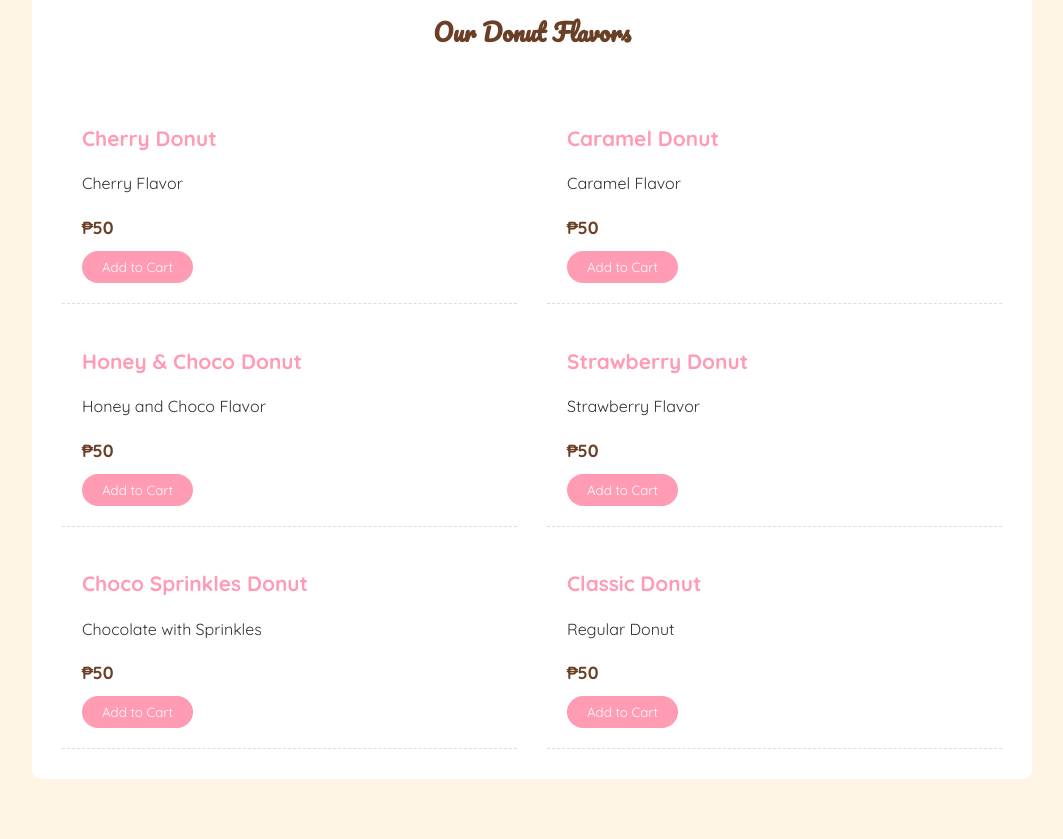
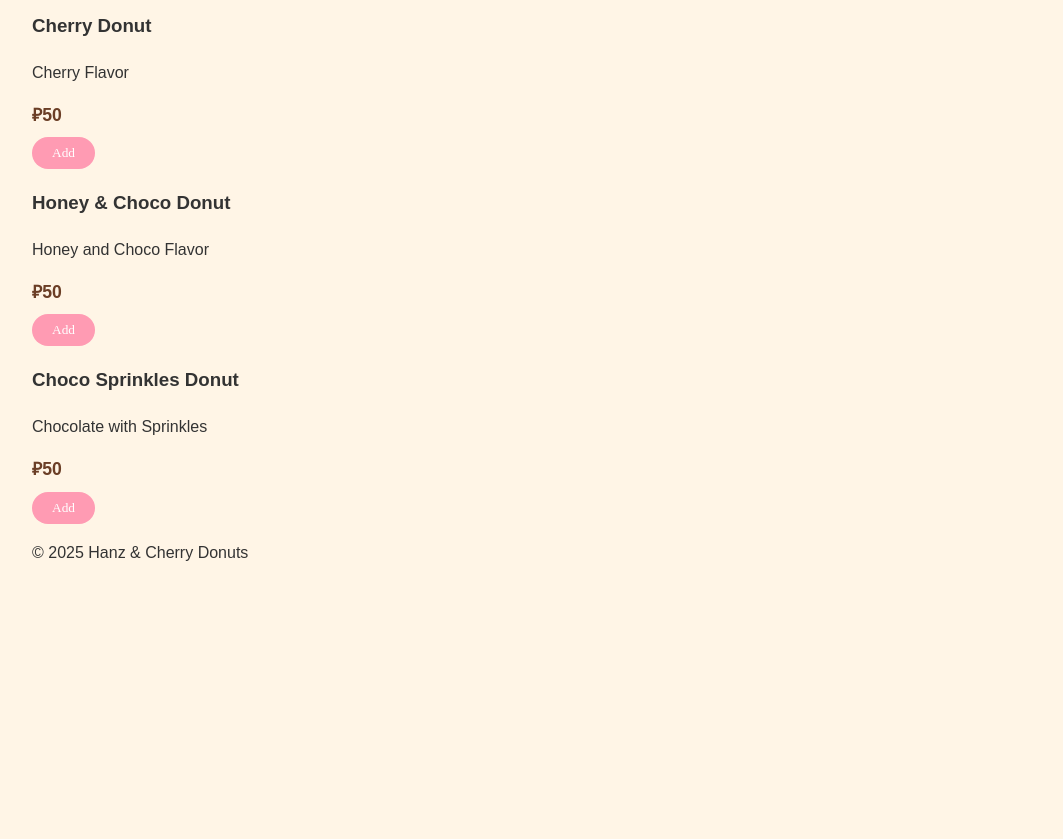
Before and after one commit to hanzlovecherry123/Hanz-Cherry-Donuts, a plain HTML site: page index.html in a window 1280 px wide. Shown: the part 491-1330 px from the top of the page, without its empty margins (108-1171 px from the left). After the commit the page ends 1092 px from the top, so only its background shows below. Drawn offline with Linux system fonts and the light colour scheme.

Commit message:
Update index.html

```diff
--- a/index.html
+++ b/index.html
@@ -4,171 +4,53 @@
     <meta charset="UTF-8">
     <meta name="viewport" content="width=device-width, initial-scale=1.0">
     <title>Hanz & Cherry Donuts</title>
-    <link href="https://fonts.googleapis.com/css2?family=Pacifico&family=Quicksand:wght@400;700&display=swap" rel="stylesheet">
-    <style>
-        /* Clean, minimal CSS */
-        :root {
-            --pink: #ff9bb3;
-            --brown: #6b3e26;
-            --cream: #fff5e6;
-            --white: #ffffff;
-        }
-
-        body {
-            font-family: 'Quicksand', sans-serif;
-            background: var(--cream);
-            color: #333;
-            line-height: 1.6;
-            max-width: 1000px;
-            margin: 0 auto;
-            padding: 20px;
-        }
-
-        h1, h2 {
-            font-family: 'Pacifico', cursive;
-            color: var(--brown);
-            text-align: center;
-        }
-
-        h1 {
-            font-size: 2.5rem;
-            margin-bottom: 10px;
-        }
-
-        .tagline {
-            text-align: center;
-            font-style: italic;
-            margin-bottom: 40px;
-        }
-
-        .section {
-            margin: 40px 0;
-            padding: 30px;
-            background: var(--white);
-            border-radius: 10px;
-        }
-
-        .flavor-grid {
-            display: grid;
-            grid-template-columns: 1fr 1fr;
-            gap: 30px;
-            margin-top: 30px;
-        }
-
-        .donut {
-            padding: 20px;
-            border-bottom: 1px dashed #ddd;
-        }
-
-        .donut h3 {
-            color: var(--pink);
-            margin-bottom: 5px;
-            font-size: 1.3rem;
-        }
-
-        .price {
-            font-weight: bold;
-            color: var(--brown);
-            margin: 10px 0;
-            font-size: 1.1rem;
-        }
-
-        .add-btn {
-            background: var(--pink);
-            color: white;
-            border: none;
-            padding: 8px 20px;
-            border-radius: 20px;
-            cursor: pointer;
-            font-family: 'Quicksand';
-            transition: all 0.3s;
-        }
-
-        .add-btn:hover {
-            background: var(--brown);
-        }
-    </style>
+    <link rel="stylesheet" href="style.css">
 </head>
 <body>
     <header>
         <h1>Hanz & Cherry Donuts</h1>
-        <p class="tagline">Made with love since 2025</p>
+        <p>Made with love since 2025</p>
     </header>
 
-    <section class="section">
+    <section class="story">
         <h2>Our Story</h2>
         <p>Founded in 2025, we specialize in handcrafted donuts made daily with the finest ingredients. Every donut tells a sweet story!</p>
-        <p>- Hanz & Cherry Founders</p>
+        <p class="founders">- Hanz & Cherry Founders</p>
     </section>
 
-    <section class="section">
+    <section class="flavors">
         <h2>Our Donut Flavors</h2>
-
-        <div class="flavor-grid">
-            <!-- Column 1 -->
-            <div>
-                <div class="donut">
-                    <h3>Cherry Donut</h3>
-                    <p>Cherry Flavor</p>
-                    <p class="price">₱50</p>
-                    <button class="add-btn">Add to Cart</button>
-                </div>
-
-                <div class="donut">
-                    <h3>Honey & Choco Donut</h3>
-                    <p>Honey and Choco Flavor</p>
-                    <p class="price">₱50</p>
-                    <button class="add-btn">Add to Cart</button>
-                </div>
-
-                <div class="donut">
-                    <h3>Choco Sprinkles Donut</h3>
-                    <p>Chocolate with Sprinkles</p>
-                    <p class="price">₱50</p>
-                    <button class="add-btn">Add to Cart</button>
-                </div>
+        <div class="donut-grid">
+            <!-- Cherry Donut -->
+            <div class="donut-card">
+                <h3>Cherry Donut</h3>
+                <p class="flavor-desc">Cherry Flavor</p>
+                <p class="price">₽50</p>
+                <button class="add-btn">Add</button>
             </div>
 
-            <!-- Column 2 -->
-            <div>
-                <div class="donut">
-                    <h3>Caramel Donut</h3>
-                    <p>Caramel Flavor</p>
-                    <p class="price">₱50</p>
-                    <button class="add-btn">Add to Cart</button>
-                </div>
+            <!-- Honey & Choco Donut -->
+            <div class="donut-card">
+                <h3>Honey & Choco Donut</h3>
+                <p class="flavor-desc">Honey and Choco Flavor</p>
+                <p class="price">₽50</p>
+                <button class="add-btn">Add</button>
+            </div>
 
-                <div class="donut">
-                    <h3>Strawberry Donut</h3>
-                    <p>Strawberry Flavor</p>
-                    <p class="price">₱50</p>
-                    <button class="add-btn">Add to Cart</button>
-                </div>
-
-                <div class="donut">
-                    <h3>Classic Donut</h3>
-                    <p>Regular Donut</p>
-                    <p class="price">₱50</p>
-                    <button class="add-btn">Add to Cart</button>
-                </div>
+            <!-- Choco Sprinkles Donut -->
+            <div class="donut-card">
+                <h3>Choco Sprinkles Donut</h3>
+                <p class="flavor-desc">Chocolate with Sprinkles</p>
+                <p class="price">₽50</p>
+                <button class="add-btn">Add</button>
             </div>
         </div>
     </section>
 
-    <script>
-        // Simple cart functionality
-        document.querySelectorAll('.add-btn').forEach(btn => {
-            btn.addEventListener('click', function() {
-                const originalText = this.textContent;
-                this.textContent = 'Added!';
-                this.style.backgroundColor = '#4CAF50';
+    <footer>
+        <p>&copy; 2025 Hanz & Cherry Donuts</p>
+    </footer>
 
-                setTimeout(() => {
-                    this.textContent = originalText;
-                    this.style.backgroundColor = '';
-                }, 1000);
-            });
-        });
-    </script>
+    <script src="script.js"></script>
 </body>
 </html>
```
